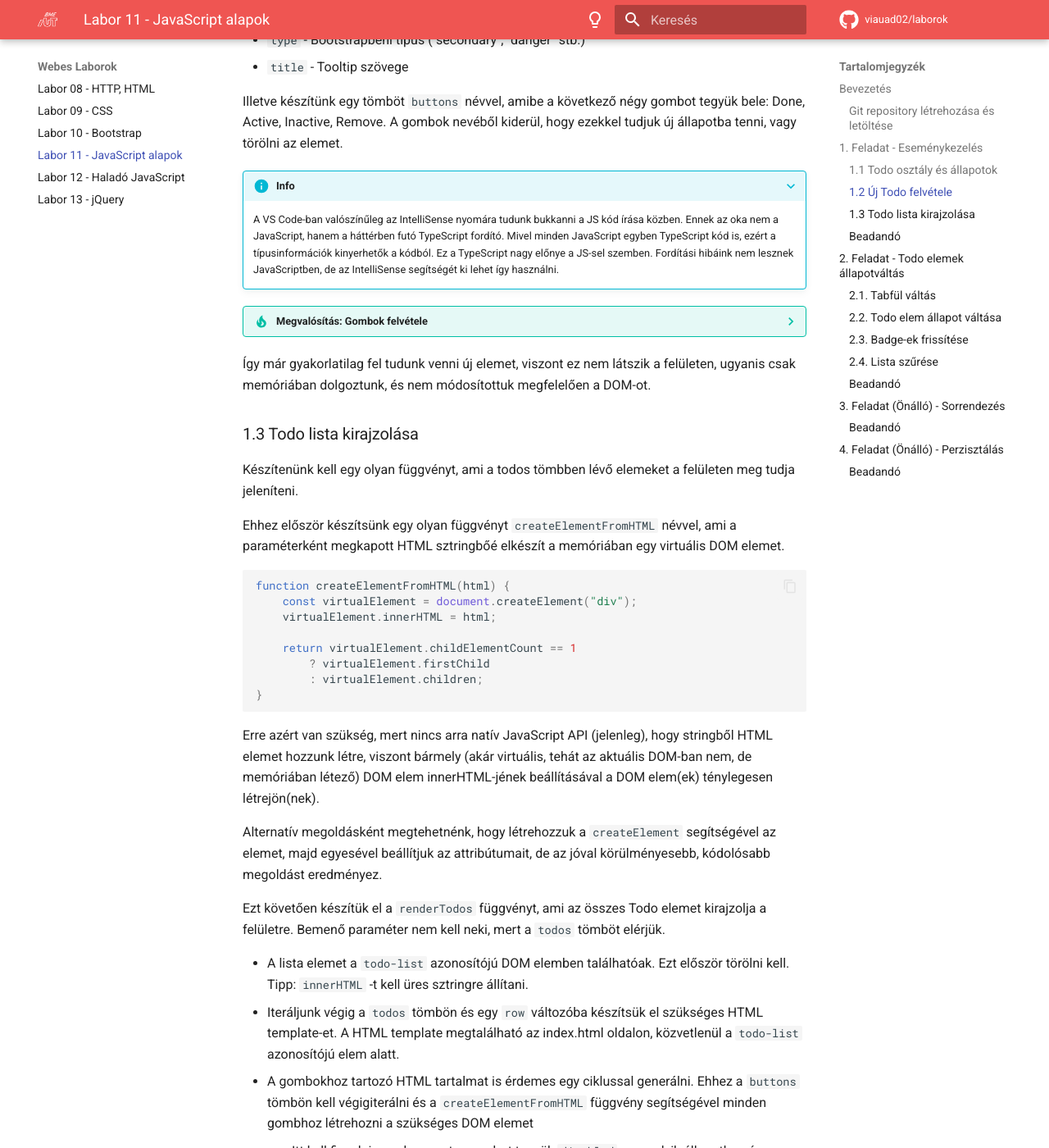
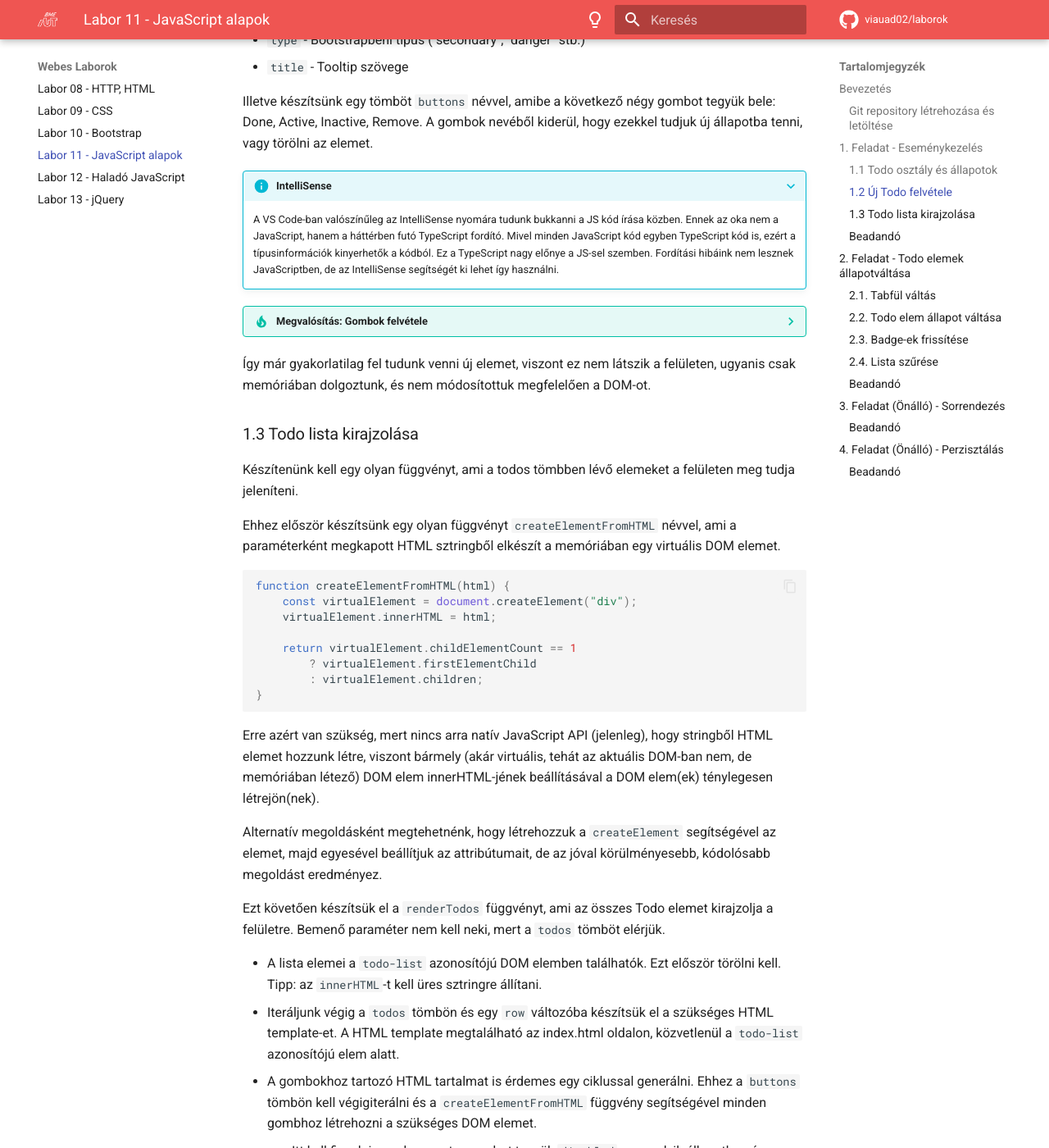
Before and after one commit to VIAUAD02/laborok, an MkDocs documentation site: the page built from docs/laborok/11-js/index.md, in a window 1280 px wide and 1400 px high, scrolled down 4014 px. Shown: the whole window at 82% size. Built offline with MkDocs 1.6.1 and Material for MkDocs 9.7.7, drawn with Linux system fonts in a browser that asks for light colours; comment, search, counter and statistics services are not loaded; some of the changed text lies outside the part shown.

Commit message:
lab11: fix typos, grammar errors, broken code

````diff
--- a/docs/laborok/11-js/index.md
+++ b/docs/laborok/11-js/index.md
@@ -74,7 +74,7 @@ Az egyes Todo elemek modelljére érdemes saját osztályt definiálnunk.
 
 A fülek lehetséges állapotai az `all`, `active`, `inactive` és `done`. Az `all` kivételével ezeket az állapotokat veheti fel egy Todo elem is.
 
-A `todo.js` elejére vegyük fel a Todo osztályt, annak konstruktorfüggvényét és a konkrét példányokat tároló (üres) tömböt, valamint a lehetséges állapotokat
+A `todo.js` elejére vegyük fel a Todo osztályt, annak konstruktorfüggvényét és a konkrét példányokat tároló (üres) tömböt, valamint a lehetséges állapotokat:
 
 ```js
 class Todo {
@@ -143,10 +143,10 @@ A Button osztályon az alábbi tulajdonságok legyenek:
 * `type` - Bootstrapbeni típus ("secondary", "danger" stb.)
 * `title` - Tooltip szövege
 
-Illetve készítünk egy tömböt `buttons` névvel, amibe a következő négy gombot tegyük bele: Done, Active, Inactive, Remove. A gombok nevéből kiderül, hogy ezekkel tudjuk új állapotba tenni, vagy törölni az elemet.
+Illetve készítsünk egy tömböt `buttons` névvel, amibe a következő négy gombot tegyük bele: Done, Active, Inactive, Remove. A gombok nevéből kiderül, hogy ezekkel tudjuk új állapotba tenni, vagy törölni az elemet.
 
-???+ info IntelliSense
-    A VS Code-ban valószínűleg az IntelliSense nyomára tudunk bukkanni a JS kód írása közben. Ennek az oka nem a JavaScript, hanem a háttérben futó TypeScript fordító. Mivel minden JavaScript egyben TypeScript kód is, ezért a típusinformációk kinyerhetők a kódból. Ez a TypeScript nagy előnye a JS-sel szemben. Fordítási hibáink nem lesznek JavaScriptben, de az IntelliSense segítségét ki lehet így használni.
+???+ info "IntelliSense"
+    A VS Code-ban valószínűleg az IntelliSense nyomára tudunk bukkanni a JS kód írása közben. Ennek az oka nem a JavaScript, hanem a háttérben futó TypeScript fordító. Mivel minden JavaScript kód egyben TypeScript kód is, ezért a típusinformációk kinyerhetők a kódból. Ez a TypeScript nagy előnye a JS-sel szemben. Fordítási hibáink nem lesznek JavaScriptben, de az IntelliSense segítségét ki lehet így használni.
 
 ??? tip "Megvalósítás: Gombok felvétele"
     ```js
@@ -175,7 +175,7 @@ Illetve készítünk egy tömböt `buttons` névvel, amibe a következő négy g
 
 Készítenünk kell egy olyan függvényt, ami a todos tömbben lévő elemeket a felületen meg tudja jeleníteni.
 
-Ehhez először készítsünk egy olyan függvényt `createElementFromHTML` névvel, ami a paraméterként megkapott HTML sztringbőé elkészít a memóriában egy virtuális DOM elemet.
+Ehhez először készítsünk egy olyan függvényt `createElementFromHTML` névvel, ami a paraméterként megkapott HTML sztringből elkészít a memóriában egy virtuális DOM elemet.
 
 ```js
 function createElementFromHTML(html) {
@@ -183,7 +183,7 @@ function createElementFromHTML(html) {
     virtualElement.innerHTML = html;
 
     return virtualElement.childElementCount == 1
-        ? virtualElement.firstChild
+        ? virtualElement.firstElementChild
         : virtualElement.children;
 }
 ```
@@ -192,13 +192,13 @@ Erre azért van szükség, mert nincs arra natív JavaScript API (jelenleg), hog
 
 Alternatív megoldásként megtehetnénk, hogy létrehozzuk a `createElement` segítségével az elemet, majd egyesével beállítjuk az attribútumait, de az jóval körülményesebb, kódolósabb megoldást eredményez.
 
-Ezt követően készítük el a `renderTodos` függvényt, ami az összes Todo elemet kirajzolja a felületre. Bemenő paraméter nem kell neki, mert a `todos` tömböt elérjük.
+Ezt követően készítsük el a `renderTodos` függvényt, ami az összes Todo elemet kirajzolja a felületre. Bemenő paraméter nem kell neki, mert a `todos` tömböt elérjük.
 
-* A lista elemet a `todo-list` azonosítójú DOM elemben találhatóak. Ezt először törölni kell. Tipp: `innerHTML` -t kell üres sztringre állítani.
-* Iteráljunk végig a `todos` tömbön és egy `row` változóba készítsük el szükséges HTML template-et. A HTML template megtalálható az index.html oldalon, közvetlenül a `todo-list` azonosítójú elem alatt.
-* A gombokhoz tartozó HTML tartalmat is érdemes egy ciklussal generálni. Ehhez a `buttons` tömbön kell végigiterálni és a `createElementFromHTML` függvény segítségével minden gombhoz létrehozni a szükséges DOM elemet
-    * Itt kell figyelni arra, hogy azt a gombot tegyük `disabled`-re amelyik állapotban éppen a Todo elem van.
-    * Majd az egyes gombokhoz generált DOM elemet adjuk hozzá az `action-buttons` CSS osztállyal ellátott elemhez, ami a sornak a templatejében `row` változó kell, hogy szerepeljen. Tipp: `.querySelector("   ").appendChild(domElem)`
+* A lista elemei a `todo-list` azonosítójú DOM elemben találhatók. Ezt először törölni kell. Tipp: az `innerHTML`-t kell üres sztringre állítani.
+* Iteráljunk végig a `todos` tömbön és egy `row` változóba készítsük el a szükséges HTML template-et. A HTML template megtalálható az index.html oldalon, közvetlenül a `todo-list` azonosítójú elem alatt.
+* A gombokhoz tartozó HTML tartalmat is érdemes egy ciklussal generálni. Ehhez a `buttons` tömbön kell végigiterálni és a `createElementFromHTML` függvény segítségével minden gombhoz létrehozni a szükséges DOM elemet.
+    * Itt kell figyelni arra, hogy azt a gombot tegyük `disabled`-re, amelyik állapotban éppen a Todo elem van.
+    * Majd az egyes gombokhoz generált DOM elemet adjuk hozzá az `action-buttons` CSS osztállyal ellátott elemhez, ami a sor templatejében `row` változóként kell szerepeljen. Tipp: `.querySelector("   ").appendChild(domElem)`
 * Végül az így összeállított sor template-et (`row`) hozzá kell adni a `todo-list`-hez.
 * Ne feledd, hogy ezt a függvényt meg is kell hívni, hogy a kezdeti állapotot kirajzolja!
 
@@ -258,32 +258,32 @@ renderTodos();
 ```
 
 ??? warning "Törlés"
-    Ha abba a hibába esnénk, hogy a DOM elemeket egyesével szeretnénk eltávolítani a DOM-ból a `#todo-list` elem `children` tulajdonságának segítségével, vigyáznunk kell, ugyanis ez egy "élő" kollekció: miközben az elemeket töröljük, a kollekció length tulajdonsága is változik! Persze egy egyszerű `for` ciklussal megoldható, de mindenképpen a végétől indulva járjuk be a kollekciót, amíg az ki nem ürül!
+    Ha abba a hibába esnénk, hogy a DOM elemeket egyesével szeretnénk eltávolítani a DOM-ból a `#todo-list` elem `children` tulajdonságának segítségével, vigyáznunk kell, ugyanis ez egy "élő" kollekció: miközben az elemeket töröljük, a kollekció `length` tulajdonsága is változik! Persze egy egyszerű `for` ciklussal megoldható, de mindenképpen a végétől indulva járjuk be a kollekciót, amíg az ki nem ürül!
 
 ### Beadandó
 
 !!! example "1. feladat beadandó (1 pont)"
     Illessz be egy képernyőképet néhány hozzáadott tennivalóról, amiből az egyiknek a neve a neptun kódod legyen! (`f1.png`)
 
-## 2. Feladat - Todo elemek állapotváltás
+## 2. Feladat - Todo elemek állapotváltása
 
 Az alkalmazásban több helyen is kell állapotváltozást kezelni. Egyfelől az egyes Todo elemek állapota változhat, másfelől a tabfülekre kattintva csak az adott állapotban lévő elemeket kell megjeleníteni, illetve jelölni kell az aktuálisan kiválasztott fület is.
 
 Felhasználói interakciót úgy tudunk megvalósítani, hogy **eseménykezelőt rendelünk** egy tag megfelelő eseményéhez.
 
-HTML-ben az `on{eseménynév}` attribútumok megadásával tudunk eseménykezelőt kötni egy taghez. Például: `<button onclick="saveData">Mentés</button>
+HTML-ben az `on{eseménynév}` attribútumok megadásával tudunk eseménykezelőt kötni egy taghez. Például: `<button onclick="saveData()">Mentés</button>`
 
-JavaScriptben a DOM API-t használval
+JavaScriptben a DOM API-t használva, az elem referenciáját megszerezve
 
-* az elem referenciáját megszerezve az `.addEventListener("eseménynév", callbackFüggvény)` függvény meghívásával
-* vagy a megfelelő feliratkoztató függvény beállításával. Például: `onclick = callbackFüggvény`
+* az `.addEventListener("eseménynév", callbackFüggvény)` függvény meghívásával
+* vagy a megfelelő `on{eseménynév}` tulajdonság beállításával. Például: `elem.onclick = callbackFüggvény`
 
 ### 2.1. Tabfül váltás
 
 Készítsük el a kódot, amiben az egyes tabfülek között váltani tudunk. Ehhez a `todo.js` fájlt kell kiegészíteni.
 
 * Vegyünk fel egy változót `currentTab` névvel, amiben eltároljuk az aktuálisan kiválasztott fül típusát.
-* Készísünk egy függényt `selectTab` névvel, ami paraméterül megkapja, hogy melyik fület kell megjelenítenie és ez alapján a `todo-tab` CSS osztállyal rendelkező tabfüleken az `.active` CSS osztályt átteszi az újonnan kiválasztott fülre.
+* Készítsünk egy függvényt `selectTab` névvel, ami paraméterül megkapja, hogy melyik fület kell megjelenítenie és ez alapján a `todo-tab` CSS osztállyal rendelkező tabfüleken az `.active` CSS osztályt átteszi az újonnan kiválasztott fülre.
 
 ??? info "Megvalósítás: Tabfül váltás JavaScript"
     ```js
@@ -348,7 +348,7 @@ Készítsük el a kódot, amiben az egyes tabfülek között váltani tudunk. Eh
 
 Az elemek állapotának változását hasonlóképpen kezelhetjük, mint a tabfülek váltását.
 
-Amikor a gombokat gyártjuk a `renderTodos()` függvényben, az eseménykezelőket ott helyben be tudjuk regisztrálni (a `/ TODO: a gomb klikk eseményének kezelése` komment helyére)
+Amikor a gombokat gyártjuk a `renderTodos()` függvényben, az eseménykezelőket ott helyben be tudjuk regisztrálni (a `// TODO: a gomb klikk eseményének kezelése` komment helyére):
 
 * Regisztráljuk be a kattintás eseménykezelőt a gombhoz.
 * A `remove` akciót külön kell kezelni. Egy megerősítés után (tipp: `confirm`) a `todos` tömbből kell kivenni az elemet.
@@ -411,7 +411,7 @@ Tehát az eredeti `todos` tömböt a `filter` segítségével szűrjük úgy, ho
     Egy tömör megoldás, amit persze nem egyszerű megérteni, az alábbi:
 
     ```js
-    const filtered = todos.filter(todo => ["all", todo.state].includes(currentTab);
+    const filtered = todos.filter(todo => ["all", todo.state].includes(currentTab));
     ```
 
     Szintén alternatív megoldásként, ahol a fül vizsgálatot kiszerveztük:
````
Also changed, not shown: other parts of docs/laborok/11-js/index.md (+16 -16 lines).
